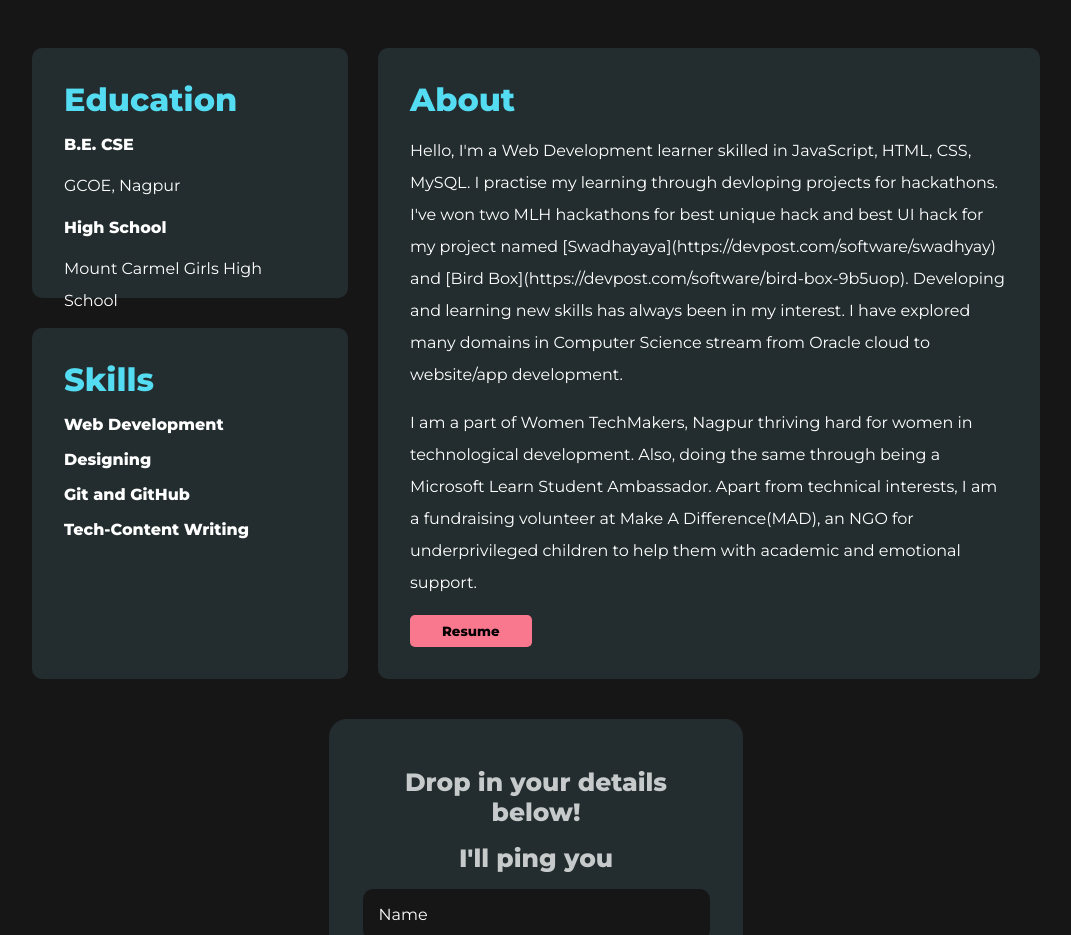
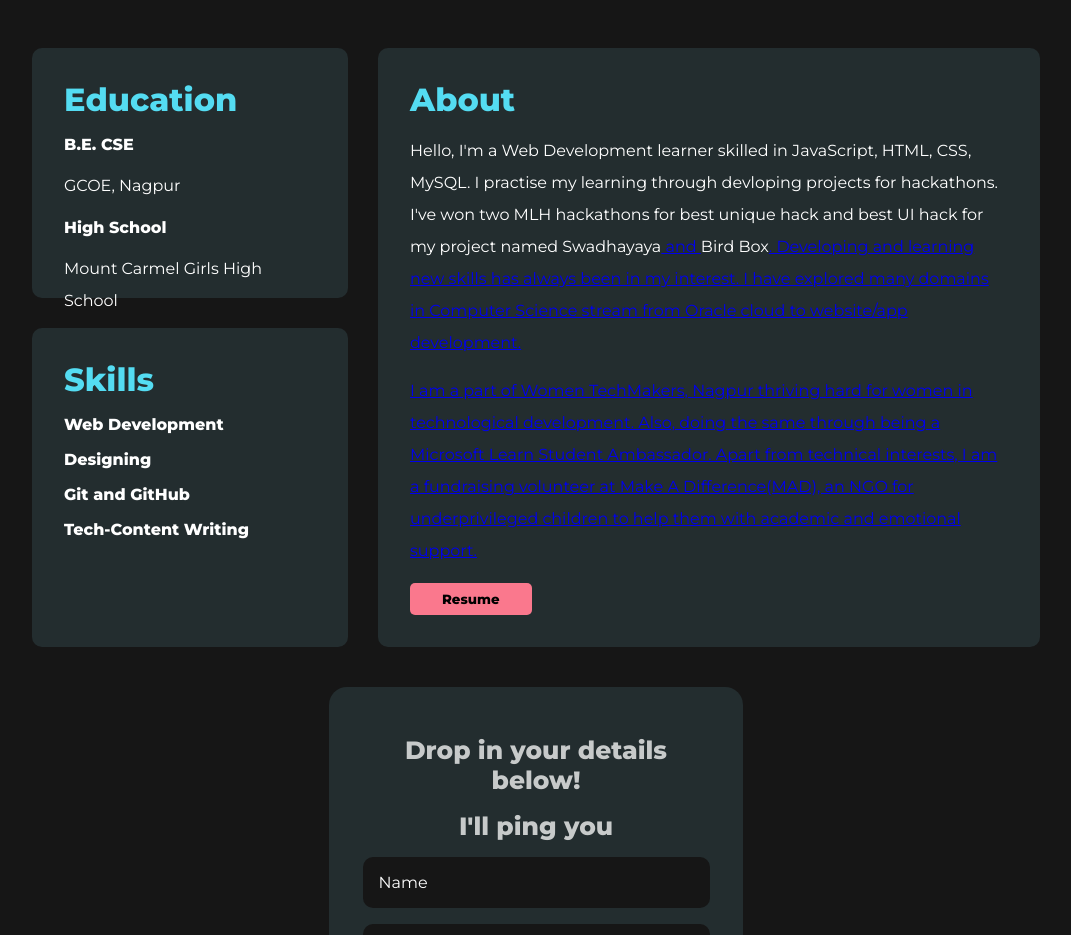
Before and after one commit to sakshikedar/Portfolio, a plain HTML site: page index.html in a window 1280 px wide. Shown: the part 880-1815 px from the top of the page, without its empty margins (104-1175 px from the left). Drawn offline with nearby package versions, Linux system fonts and the light colour scheme.

Commit message:
Update index.html

```diff
--- a/index.html
+++ b/index.html
@@ -101,7 +101,7 @@
                 About
                 </h1>
                 <p>
-                   Hello, I'm a Web Development learner skilled in JavaScript, HTML, CSS, MySQL. I practise my learning through devloping projects for hackathons. I've won two MLH hackathons for best unique hack and best UI hack for my project named [Swadhayaya](https://devpost.com/software/swadhyay) and [Bird Box](https://devpost.com/software/bird-box-9b5uop). Developing and learning new skills has always been in my interest. I have explored many domains in Computer Science stream from Oracle cloud to website/app development.
+                   Hello, I'm a Web Development learner skilled in JavaScript, HTML, CSS, MySQL. I practise my learning through devloping projects for hackathons. I've won two MLH hackathons for best unique hack and best UI hack for my project named <a>Swadhayaya</a><a href="https://devpost.com/software/swadhyay"> and <a>Bird Box</a><a href="https://devpost.com/software/bird-box-9b5uop">. Developing and learning new skills has always been in my interest. I have explored many domains in Computer Science stream from Oracle cloud to website/app development.
                 </p>
                 <p>
                      I am a part of Women TechMakers, Nagpur thriving hard for women in technological development. Also, doing the same through being a Microsoft Learn Student Ambassador. Apart from technical interests, I am a fundraising volunteer at Make A Difference(MAD), an NGO for underprivileged children to help them with academic and emotional support.
```
